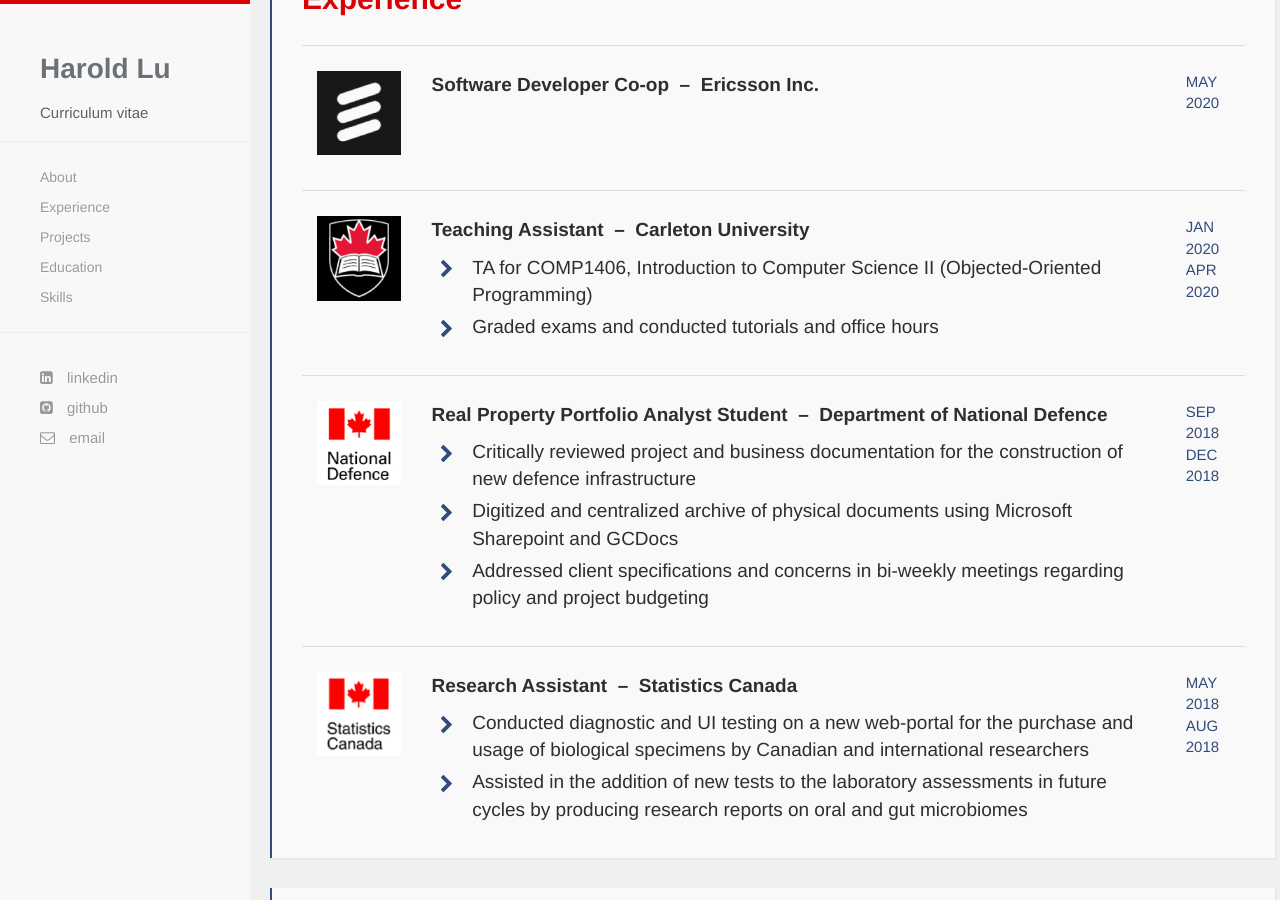
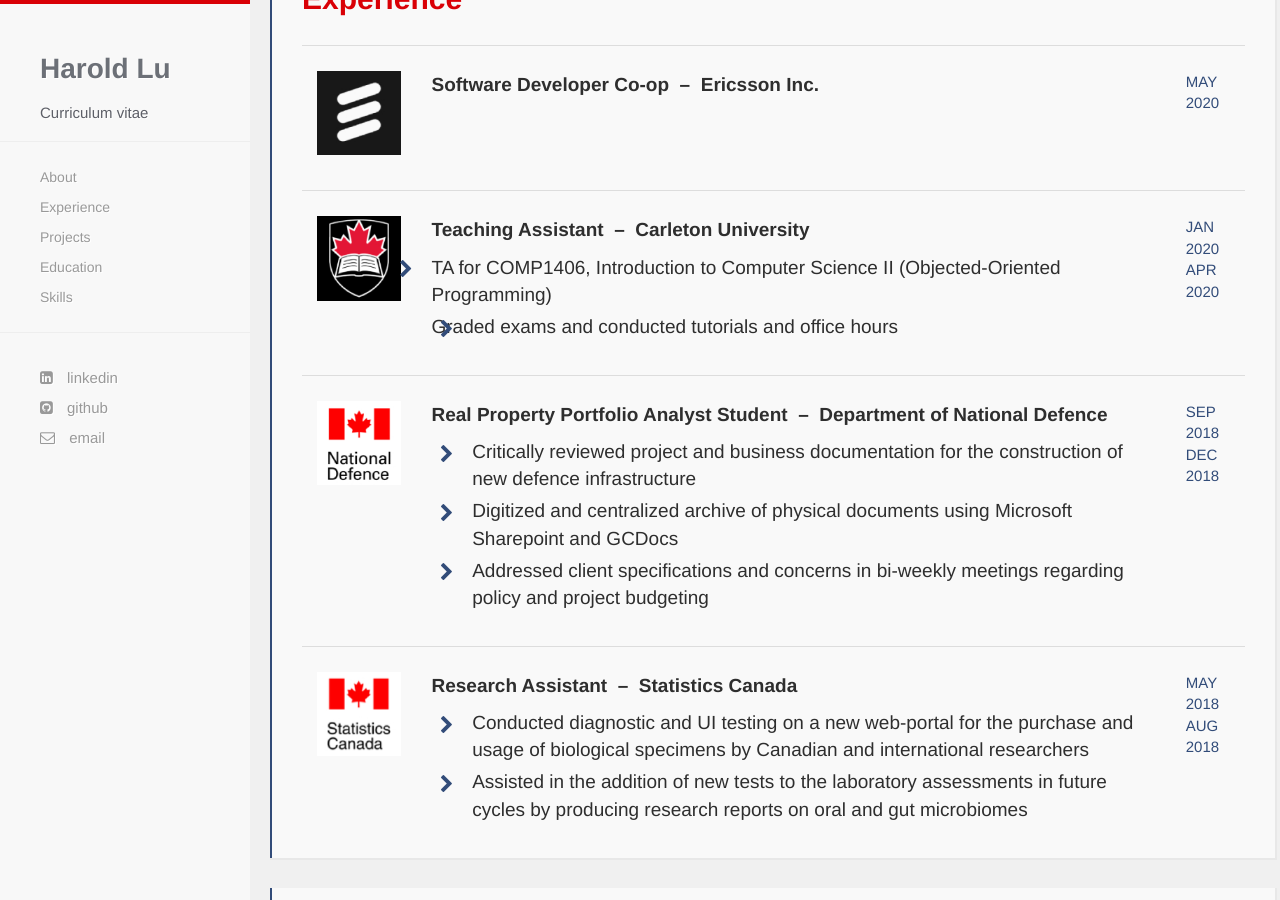
Before and after one commit to harold-lu/harold-lu.github.io, a Jekyll site: the page built from index.html, in a window 1280 px wide and 900 px high, scrolled down 1049 px. Built offline with Jekyll 4.4.1, drawn with Linux system fonts in a browser that asks for light colours; nearby versions of some CDN libraries; some web fonts are replaced.

Commit message:
table update

```diff
--- a/index.html
+++ b/index.html
@@ -47,9 +47,9 @@
             </td>
             <td style="width:80%;padding:25px 15px 25px 15px">
               <p style="color:#2e2e2e;font-size:19px;font-weight:600">Teaching Assistant &nbsp;&ndash;&nbsp; Carleton University</p>
-			  <ul  class="fa-ul" style="font-size:19px;font-weight:450;color:#2e2e2e">
-				<li style="padding-bottom:5px"><span class="fa-li"><i class="fa fa-chevron-right" style="padding-right:10px;color:#324C79"></i></span> TA for COMP1406, Introduction to Computer Science II (Objected-Oriented Programming)</li>
-				<li><span class="fa-li"><i class="fa fa-chevron-right" style="padding-right:10px;color:#324C79"></i></span> Graded exams and conducted tutorials and office hours</li>
+			  <ul  class="fa-ul" style="font-size:19px;font-weight:450;color:#2e2e2e;margin-left:0em">
+				<li style="padding-bottom:5px;left:0;top:0"><span class="fa-li"><i class="fa fa-chevron-right" style="padding-right:10px;color:#324C79"></i></span> TA for COMP1406, Introduction to Computer Science II (Objected-Oriented Programming)</li>
+				<li><span class="fa-li" style="left:0;top;0"><i class="fa fa-chevron-right" style="padding-right:10px;color:#324C79"></i></span> Graded exams and conducted tutorials and office hours</li>
 			  </ul>
 			</td>
             <td style="padding:25px 0px 25px 0px">
```
